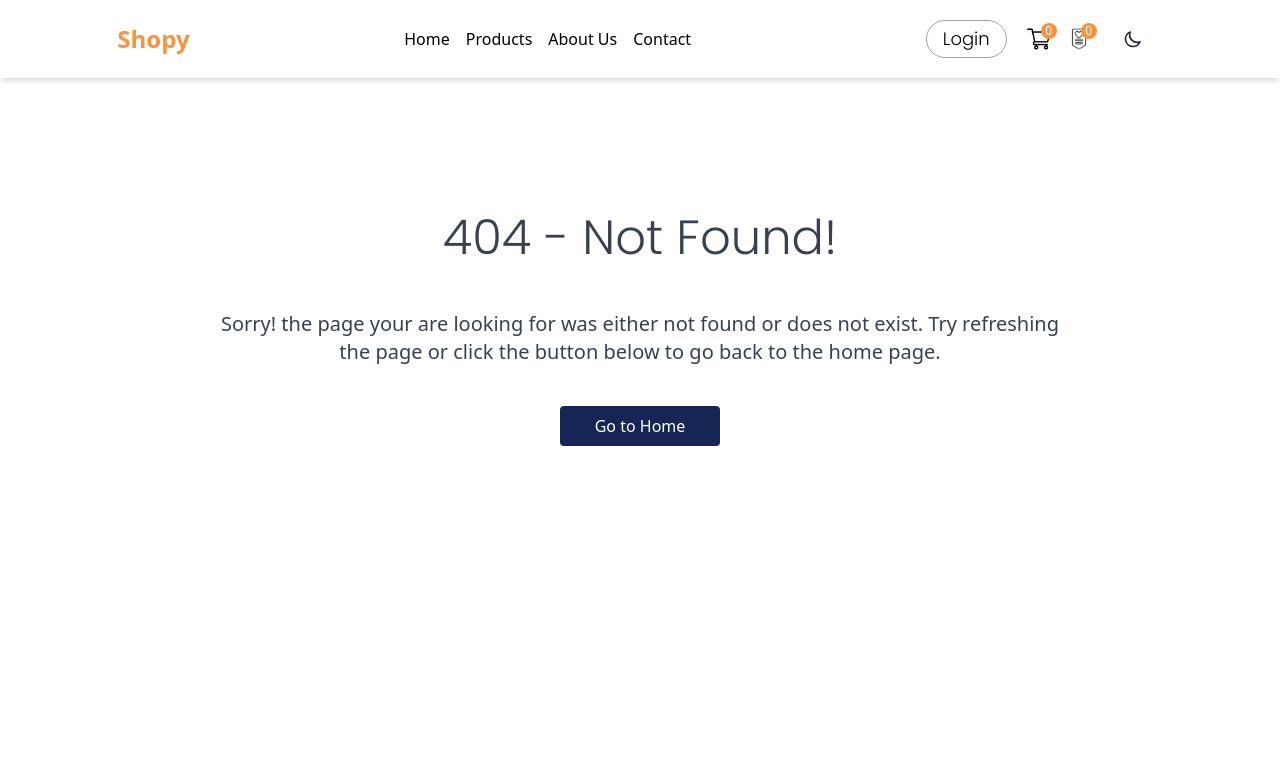
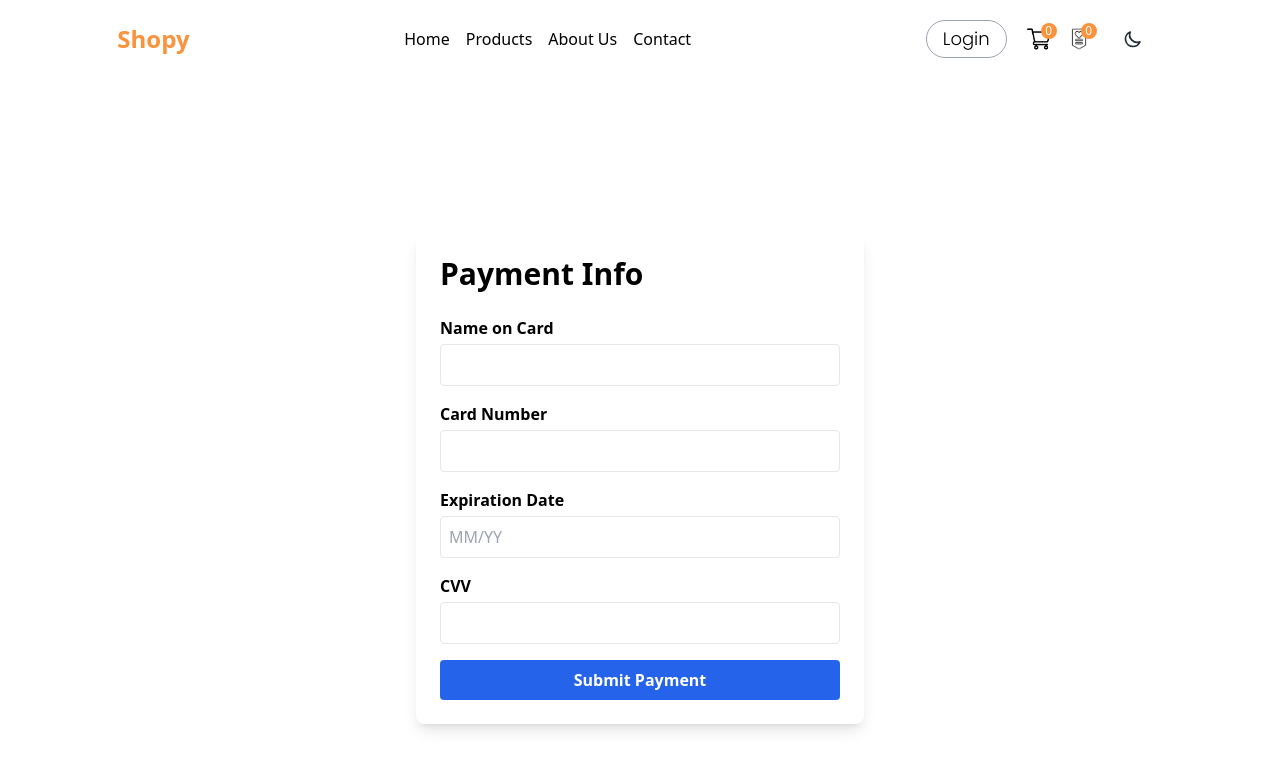
Before and after one commit to mohitparmar1/Shopy, a React (Vite) app: page /payment in a window 1280 px wide. Shown: the top 770 px of the page. Built offline with nearby package versions, Linux system fonts and the light colour scheme; a web font is replaced by a local one.

Commit message:
Added Payment.jsx & fixed styling issues in cart

```diff
--- a/src/App.jsx
+++ b/src/App.jsx
@@ -19,6 +19,7 @@ import CheckNow from "./Components/CheckNow";
 import "./index.css";
 import Signup from "./Pages/Signup";
 import NotFound from "./Pages/NotFound";
+import Payment from './Components/Payment'
 
 const App = () => {
   return (
@@ -40,6 +41,7 @@ const App = () => {
             <Route path="/contact" element={<Contact/>} />
           <Route path="/checknow" element={<CheckNowWithFooter />} />
           <Route path="*" element={<NotFound />} />
+          <Route path="/payment" element={<Payment />} />
           <Route path="/user/paymentsuccess" element={<PaymentSuccess />} />
           <Route path="/user/paymentfail" element={<PaymentFail />} />
         </Routes>
--- a/src/Components/CartItems.jsx
+++ b/src/Components/CartItems.jsx
@@ -1,5 +1,5 @@
-import React from "react";
-import { useContext } from "react";
+import React, { useContext } from "react";
+import { useNavigate } from "react-router-dom";
 import { ShopContext } from "../Context/ShopContext";
 import removeIcon from "../assets/cart_cross_icon.png";
 import AddIcon from "@mui/icons-material/Add";
@@ -8,6 +8,9 @@ import { loadStripe } from "@stripe/stripe-js";
 import { Link } from "react-router-dom";
 
 const CartItems = () => {
+  // Initialize the useNavigate hook
+  const navigate = useNavigate();
+
   const {
     getCartTotalAmount,
     all_products,
@@ -16,7 +19,11 @@ const CartItems = () => {
     AddToCart,
   } = useContext(ShopContext);
 
-  //payment gateway
+  // Function to handle navigation to the payment page
+  const handleProceedToPayment = () => {
+    navigate('/payment');
+  };
+
   const makePayment = async () => {
     const stripe = await loadStripe("Enter Your Stripe Public Key Here");
 
@@ -40,8 +47,9 @@ const CartItems = () => {
         body: JSON.stringify(body),
       }
     );
+
     if (!response.ok) {
-      const errorText = await response.text(); // or response.json() if the server returns JSON
+      const errorText = await response.text();
       console.error("Error response:", errorText);
       throw new Error(`Network response was not ok: ${response.status}`);
     }
@@ -56,18 +64,16 @@ const CartItems = () => {
       console.log(result.error);
     }
   };
-  console.log(all_products);
-  console.log(cartItem);
+
   return (
     <div className="min-h-screen flex items-center justify-center p-4">
       <div className="flex flex-col lg:flex-row w-full lg:w-3/4">
-        {/* Shopping Cart */}
-        <div className=" p-6 rounded-lg w-full lg:w-2/3 lg:mr-4 mb-4 lg:mb-0">
+        <div className="p-6 rounded-lg w-full lg:w-2/3 lg:mr-4 mb-4 lg:mb-0">
           <h2 className="text-5xl font-semibold mb-6 heading-font">
             Shopping Cart.
           </h2>
           <div className="mb-4">
-            <div className="flex justify-between mb-2">
+            <div className="flex justify-between mb-4 ml-25">
               <span className="font-semibold">Product</span>
               <span className="font-semibold hidden md:inline">Size</span>
               <span className="font-semibold">Quantity</span>
@@ -77,20 +83,19 @@ const CartItems = () => {
               all_products.map((item) => {
                 if (cartItem[item.id] > 0) {
                   return (
-                    <div className="flex justify-between items-center border-b py-2">
+                    <div className="flex justify-between items-center border-b py-2" key={item.id}>
                       <div className="flex items-center">
                         <img
                           src={item.image}
                           alt={item.name}
                           className="w-12 h-12 rounded mr-2"
                         />
-
                         <div>
                           <p className="font-semibold max-w-44">{item.name}</p>
                           <p className="text-gray-500 text-sm">Black</p>
                         </div>
                       </div>
-                      <select className="border rounded p-1 -ml-48 hidden md:inline">
+                      <select className="border rounded p-1 -ml-28 hidden md:inline">
                         <option>{item.size}</option>
                       </select>
                       <div className="flex items-center">
@@ -106,73 +111,20 @@ const CartItems = () => {
           </div>
           <div className="flex justify-between mt-6">
             <Link to={"/"}>
-              <button className="text-blue-500">
-                &larr; Continue Shopping
-              </button>
+              <button className="text-blue-500">&larr; Continue Shopping</button>
             </Link>
             <div className="text-right">
               <p className="font-semibold">Subtotal: ${getCartTotalAmount()}</p>
               <p className="font-semibold">Shipping: $0</p>
-              <p className="font-bold text-xl">
-                Total: ${getCartTotalAmount()}
-              </p>
-            </div>
-          </div>
-        </div>
-
-        {/* Payment Info */}
-        <div className="gradient p-6 rounded-lg shadow-lg w-full lg:w-1/3 text-white">
-          <h2 className="text-5xl heading-font font-semibold mb-6">
-            Payment Info.
-          </h2>
-          <div className="mb-4">
-            <label className="block font-semibold mb-1">Payment Method</label>
-            <div className="flex">
-              <button className="flex-1 bg-blue-700 p-2 rounded mr-2">
-                Credit Card
-              </button>
+              <p className="font-bold text-xl">Total: ${getCartTotalAmount()}</p>
               <button
-                className="flex-1 bg-blue-700 p-2 rounded"
-                onClick={makePayment}
+                className="bg-blue-500 text-white p-2 rounded mt-4 ml-100"
+                onClick={handleProceedToPayment}
               >
-                Stripe
+                Proceed to Payment
               </button>
             </div>
           </div>
-          <div className="mb-4">
-            <label className="block font-semibold mb-1">Name on Card</label>
-            <input type="text" className="w-full p-2 rounded text-gray-900" />
-          </div>
-          <div className="mb-4">
-            <label className="block font-semibold mb-1">Card Number</label>
-            <input
-              type="text"
-              className="w-full p-2 rounded text-gray-900"
-              placeholder="**** **** **** 3271"
-            />
-          </div>
-          <div className="mb-4">
-            <label className="block font-semibold mb-1">Expiration Date</label>
-            <div className="flex">
-              <input
-                type="text"
-                className="w-1/2 p-2 rounded mr-2 text-gray-900"
-                placeholder="MM"
-              />
-              <input
-                type="text"
-                className="w-1/2 p-2 rounded text-gray-900"
-                placeholder="YYYY"
-              />
-            </div>
-          </div>
-          <div className="mb-4">
-            <label className="block font-semibold mb-1">CVV</label>
-            <input type="text" className="w-full p-2 rounded text-gray-900" />
-          </div>
-          <button className="w-full bg-blue-700 p-2 rounded text-white font-semibold">
-            Check Out
-          </button>
         </div>
       </div>
     </div>
--- /dev/null
+++ b/src/Components/Payment.jsx
@@ -0,0 +1,86 @@
+import React, { useState } from "react";
+import { useNavigate } from "react-router-dom";
+
+const Payment = () => {
+    const [cardDetails, setCardDetails] = useState({
+        name: '',
+        number: '',
+        expiry: '',
+        cvv: '',
+    });
+
+    const navigate = useNavigate();
+
+    const handleChange = (event) => {
+        setCardDetails({
+            ...cardDetails,
+            [event.target.name]: event.target.value,
+        });
+    };
+
+    const handleSubmit = (event) => {
+        event.preventDefault();
+        console.log('Payment Details:', cardDetails);
+        navigate('/user/paymentsuccess');
+    };
+
+    return (
+        <div className="min-h-screen flex items-center justify-center p-4">
+            <div className="p-6 rounded-lg shadow-lg bg-white w-full max-w-md">
+                <h2 className="text-3xl font-semibold mb-6">Payment Info</h2>
+                <form onSubmit={handleSubmit}>
+                    <div className="mb-4">
+                        <label className="block font-semibold mb-1">Name on Card</label>
+                        <input
+                            type="text"
+                            name="name"
+                            value={cardDetails.name}
+                            onChange={handleChange}
+                            className="w-full p-2 border rounded"
+                            required
+                        />
+                    </div>
+                    <div className="mb-4">
+                        <label className="block font-semibold mb-1">Card Number</label>
+                        <input
+                            type="text"
+                            name="number"
+                            value={cardDetails.number}
+                            onChange={handleChange}
+                            className="w-full p-2 border rounded"
+                            required
+                        />
+                    </div>
+                    <div className="mb-4">
+                        <label className="block font-semibold mb-1">Expiration Date</label>
+                        <input
+                            type="text"
+                            name="expiry"
+                            value={cardDetails.expiry}
+                            onChange={handleChange}
+                            className="w-full p-2 border rounded"
+                            placeholder="MM/YY"
+                            required
+                        />
+                    </div>
+                    <div className="mb-4">
+                        <label className="block font-semibold mb-1">CVV</label>
+                        <input
+                            type="text"
+                            name="cvv"
+                            value={cardDetails.cvv}
+                            onChange={handleChange}
+                            className="w-full p-2 border rounded"
+                            required
+                        />
+                    </div>
+                    <button type="submit" className="w-full bg-blue-600 text-white p-2 rounded font-semibold">
+                        Submit Payment
+                    </button>
+                </form>
+            </div>
+        </div>
+    );
+};
+
+export default Payment;
```
Also changed, not shown: 1 other file (tests, documents, lock files or other folders).
